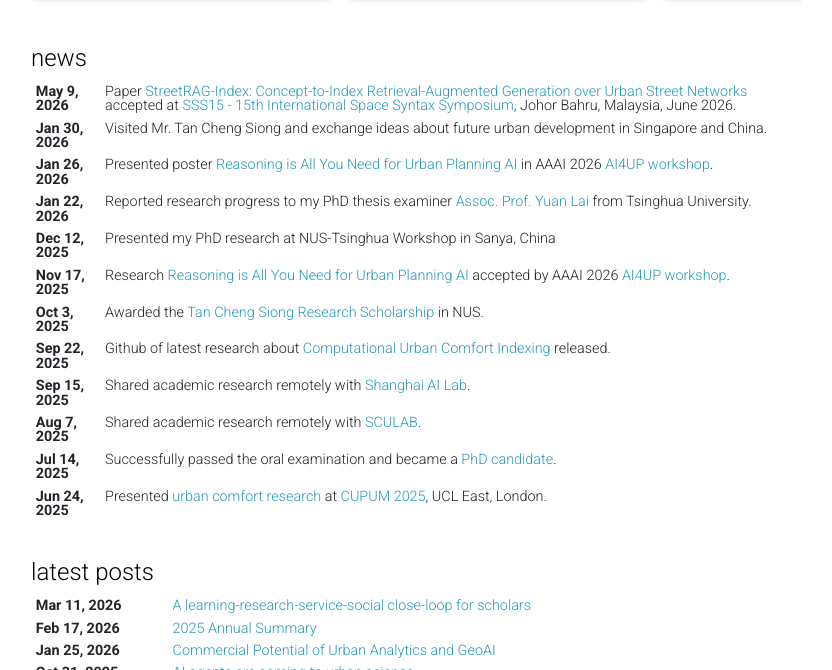
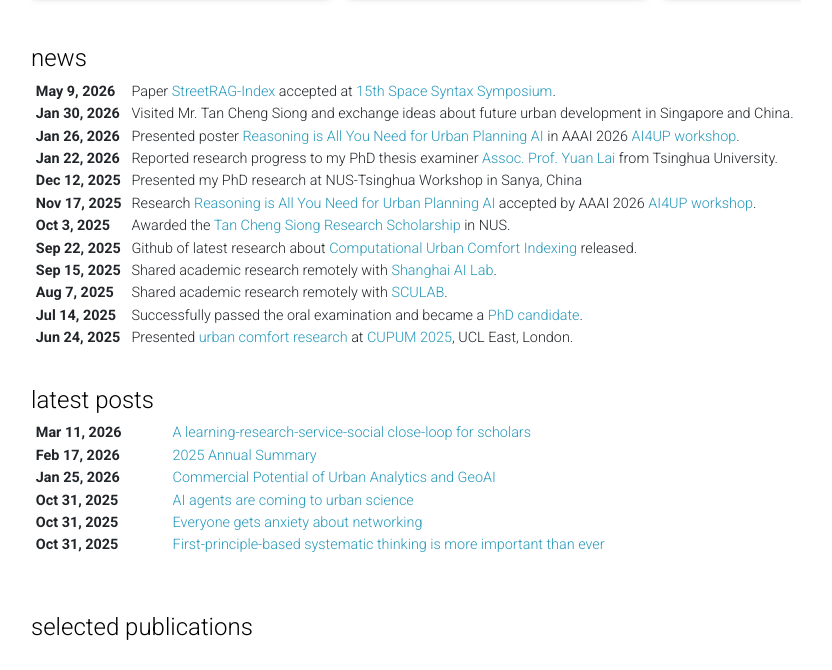
Before and after one commit to Sijie-Yang/sijie-yang-website, a Jekyll site: the page built from _pages/about.md, in a window 1280 px wide and 900 px high, scrolled down 1179 px, cut to the strip 177-847 px from the top of the window. Shown: the whole strip, without its empty margins (224-1056 px from the left). Built offline with Jekyll 4.4.1, drawn with Linux system fonts in a browser that asks for light colours; full-size pictures stand in for the smaller copies a plugin makes; comment, search, counter and statistics services are not loaded; a style sheet for code colours, icons or effects is not loaded.

Commit message:
Update StreetRAG-Index news entry

```diff
--- a/_data/news.yml
+++ b/_data/news.yml
@@ -4,7 +4,7 @@
 #     content: "Markdown content with [links](url)"
 
 - date: "2026-05-09"
-  content: "Paper [StreetRAG-Index: Concept-to-Index Retrieval-Augmented Generation over Urban Street Networks]() accepted at [SSS15 - 15th International Space Syntax Symposium](https://sss15malaysia.utm.my), Johor Bahru, Malaysia, June 2026."
+  content: "Paper [StreetRAG-Index]() accepted at [15th Space Syntax Symposium](https://sss15malaysia.utm.my)."
 
 - date: "2026-01-30"
   content: "Visited Mr. Tan Cheng Siong and exchange ideas about future urban development in Singapore and China."
```
